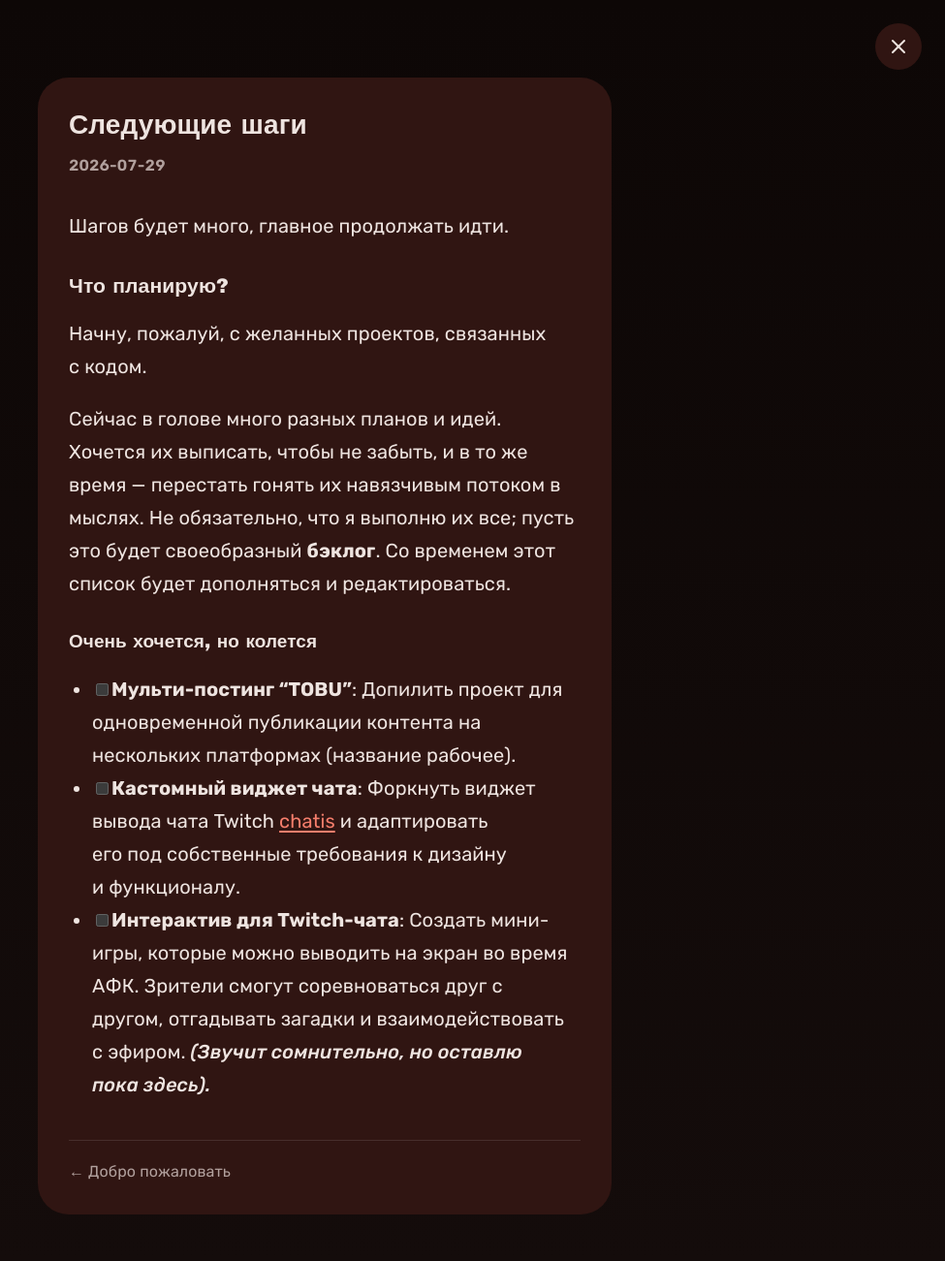
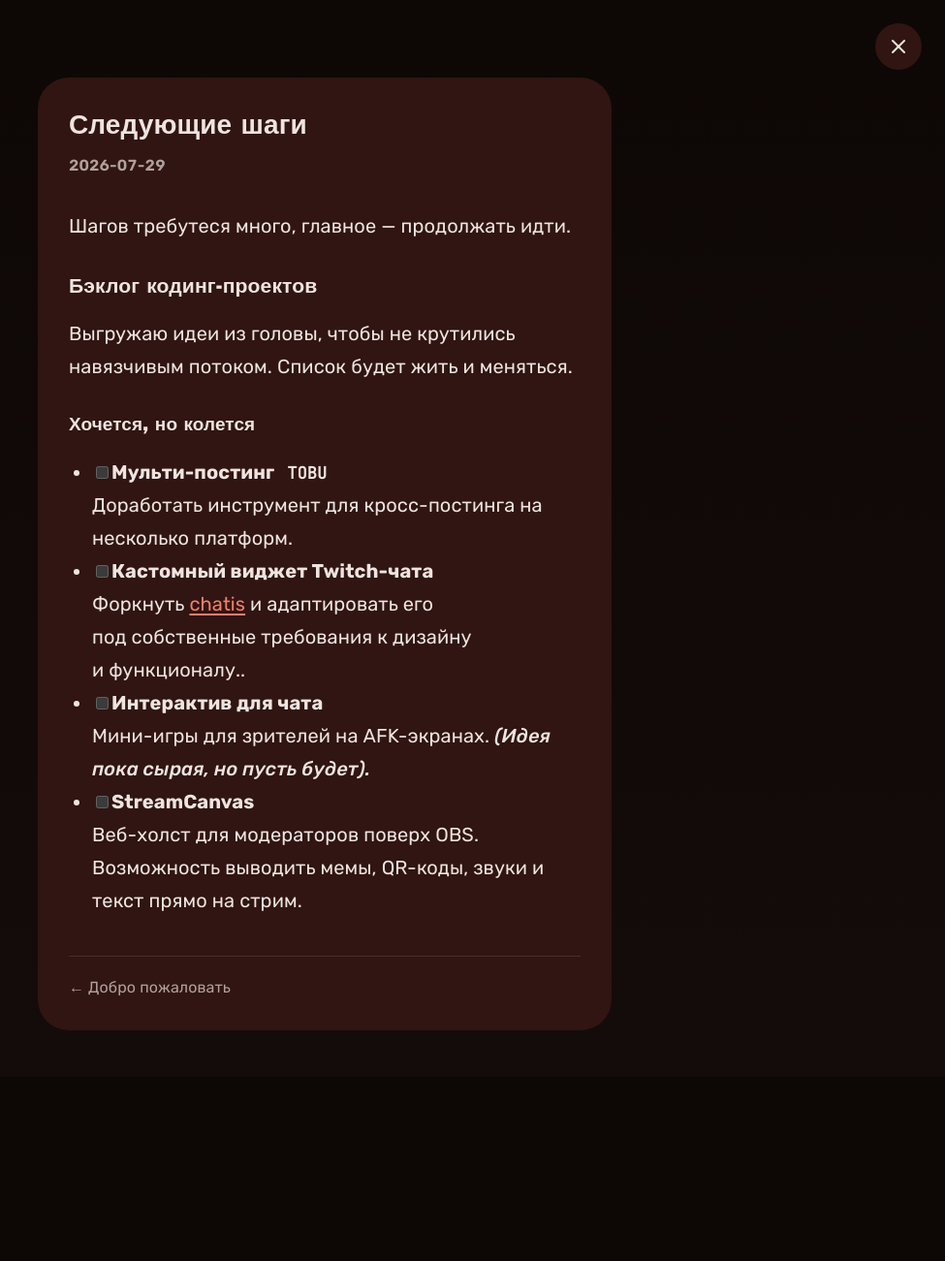
Before and after one commit to Vijorich/SocialLinker, a Jekyll site: the page built from _posts/2026-07-29-next-step.md, in a window 1280 px wide. Shown: the whole page at 97% size, without its empty margins (305-1280 px from the left). Built offline with Jekyll 4.4.1, drawn with Linux system fonts in a browser that asks for light colours; some web fonts are replaced; after the commit the page ends 1111 px from its top, so only the background shows below that.

Commit message:
Add OG image, posts update

```diff
--- a/_layouts/default.html
+++ b/_layouts/default.html
@@ -11,7 +11,7 @@
   <meta property="og:title" content="{{ t }}">
   <meta property="og:description" content="{{ site.description | escape }}">
   <meta property="og:type" content="website">
-  <meta property="og:image" content="{{ site.data.profile.avatar | absolute_url }}">
+  <meta property="og:image" content="{{ '/assets/og-cover.png' | absolute_url }}">
   <link rel="icon" href="{{ site.data.profile.avatar | relative_url }}">
   <link rel="preconnect" href="https://fonts.googleapis.com">
   <link rel="preconnect" href="https://fonts.gstatic.com" crossorigin>
--- a/_posts/2026-07-29-next-step.md
+++ b/_posts/2026-07-29-next-step.md
@@ -1,20 +1,23 @@
 ---
 layout: post
 title: "Следующие шаги"
-date: 2026-07-29 11:42:00 +0300
+date: 2026-07-29 11:00:00
 lang: ru
 ---
 
-Шагов будет много, главное продолжать идти.
+Шагов требутеся много, главное — продолжать идти.
 
-## Что планирую?
+## Бэклог кодинг-проектов
 
-Начну, пожалуй, с желанных проектов, связанных с кодом.
+Выгружаю идеи из головы, чтобы не крутились навязчивым потоком. Список будет жить и меняться.
 
-Сейчас в голове много разных планов и идей. Хочется их выписать, чтобы не забыть, и в то же время — перестать гонять их навязчивым потоком в мыслях. Не обязательно, что я выполню их все; пусть это будет своеобразный **бэклог**. Со временем этот список будет дополняться и редактироваться.
+### Хочется, но колется
 
-### Очень хочется, но колется
-
-- [ ] **Мульти-постинг "TOBU"**: Допилить проект для одновременной публикации контента на нескольких платформах (название рабочее).
-- [ ] **Кастомный виджет чата**: Форкнуть виджет вывода чата Twitch [chatis](https://chatis.is2511.com/) и адаптировать его под собственные требования к дизайну и функционалу.
-- [ ] **Интерактив для Twitch-чата**: Создать мини-игры, которые можно выводить на экран во время АФК. Зрители смогут соревноваться друг с другом, отгадывать загадки и взаимодействовать с эфиром. *(Звучит сомнительно, но оставлю пока здесь).*
+- [ ] **Мульти-постинг `TOBU`**
+  Доработать инструмент для кросс-постинга на несколько платформ.
+- [ ] **Кастомный виджет Twitch-чата**
+  Форкнуть [chatis](https://chatis.is2511.com/) и адаптировать его под собственные требования к дизайну и функционалу..
+- [ ] **Интерактив для чата**
+  Мини-игры для зрителей на AFK-экранах. *(Идея пока сырая, но пусть будет).*
+- [ ] **StreamCanvas**
+  Веб-холст для модераторов поверх OBS. Возможность выводить мемы, QR-коды, звуки и текст прямо на стрим.
```
Also changed, not shown: _posts/2026-07-20-welcome.md (+7 -7 lines), scripts/make-og.py (added, +74 -0 lines), assets/og-cover.png (added), 1 other file.
